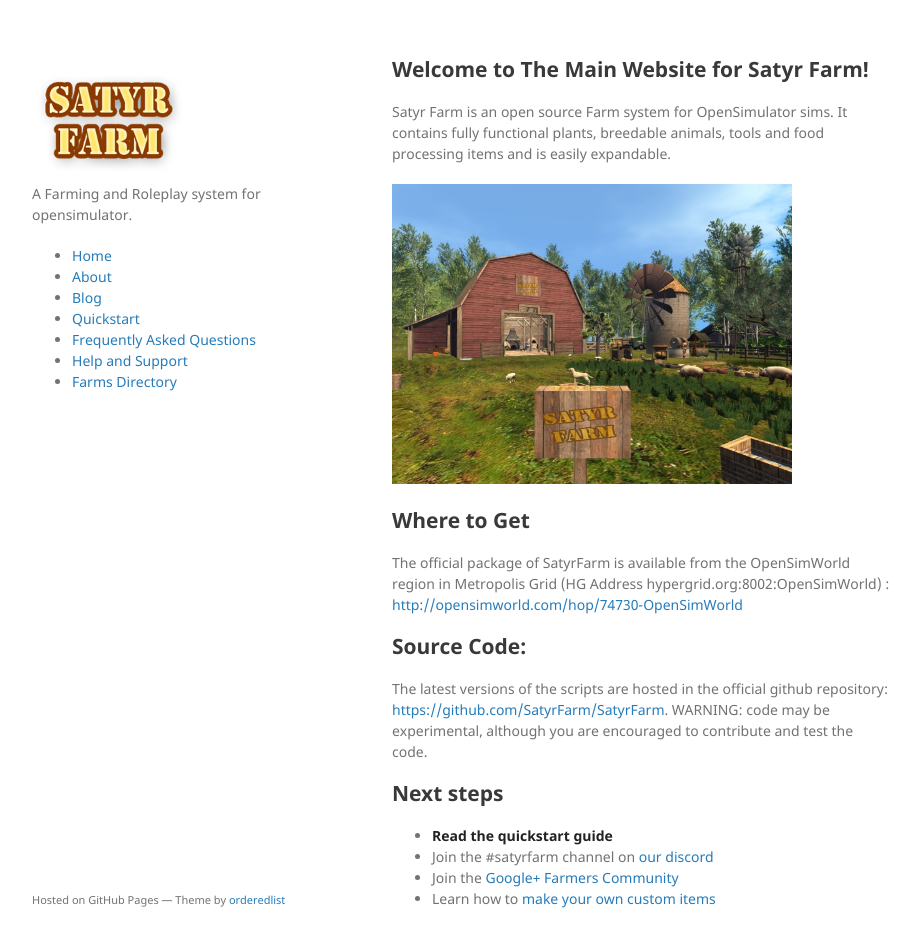
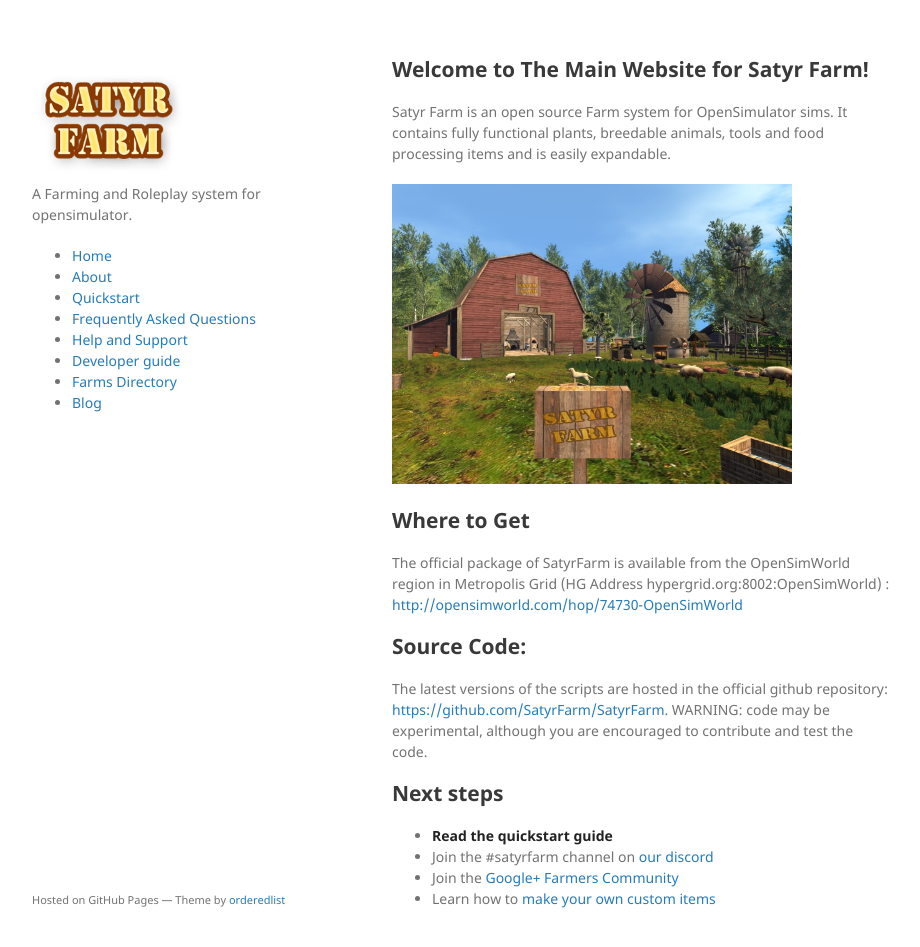
Before and after one commit to SatyrFarm/SatyrFarm.github.io, a Jekyll site: the page built from index.md, in a window 1280 px wide and 979 px high. Shown: the top 947 px of the window, without its empty margins (178-1098 px from the left). Built offline with Jekyll 4.4.1, drawn with Linux system fonts in a browser that asks for light colours; our own code applies the rules of GitHub Pages for plain Markdown files.

Commit message:
Update default.html

```diff
--- a/_layouts/default.html
+++ b/_layouts/default.html
@@ -36,11 +36,12 @@
         <ul>
           <li><a href="/">Home</a></li>
           <li><a href="about">About</a></li>
-          <li><a href="blog/">Blog</a></li>
           <li><a href="quickstart">Quickstart</a></li>
           <li><a href="faq">Frequently Asked Questions</a></li>
           <li><a href="help">Help and Support</a></li>
+          <li><a href="devguide">Developer guide</a></li>
           <li><a href="directory">Farms Directory</a></li>
+          <li><a href="/blog">Blog</a></li>
 
         </ul>
         {% endif %}
```
